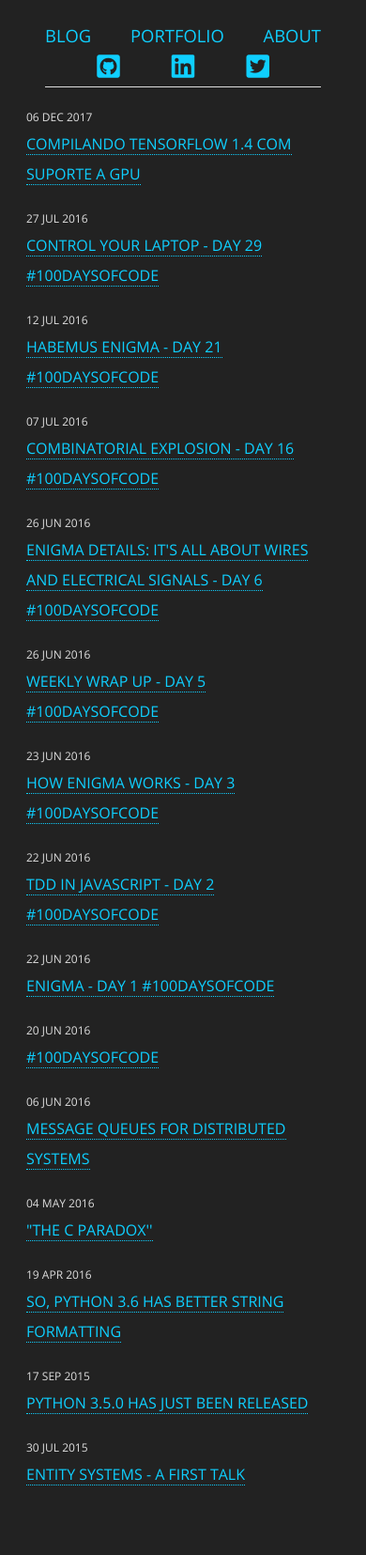
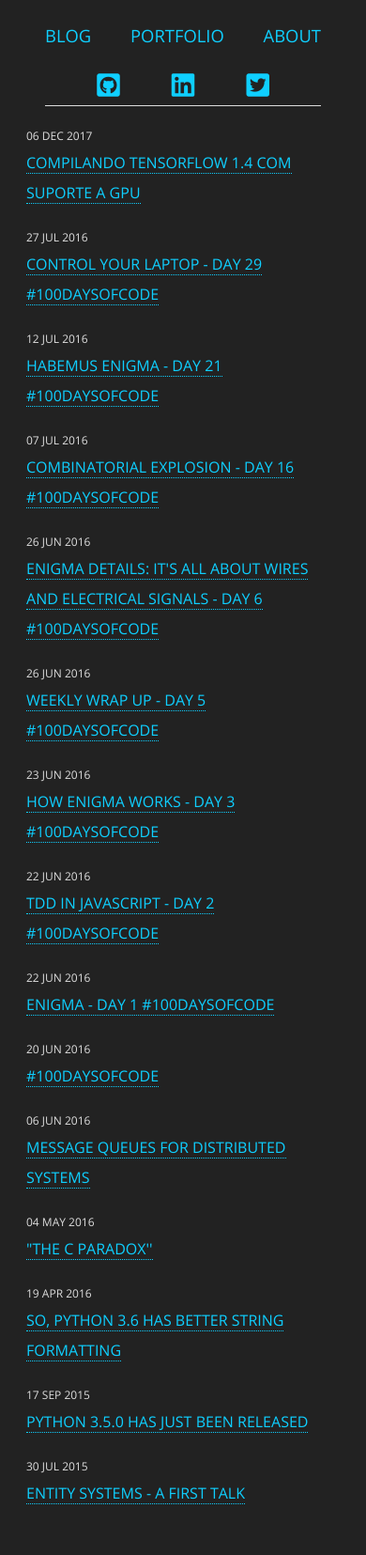
Before and after one commit to matheusportela/matheusportela.github.io, a Jekyll site: the page built from index.md, in a window 390 px wide. Shown: the whole page at 94% size. Built offline with Jekyll 4.4.1, drawn with Linux system fonts in a browser that asks for light colours.

Commit message:
Fix style for mobile

```diff
--- a/assets/css/main.css
+++ b/assets/css/main.css
@@ -134,6 +134,7 @@ li {
 .contact {
     display: flex;
     justify-content: space-evenly;
+    margin-top: 20px;
 }
 
 .contact a {
@@ -211,6 +212,7 @@ li {
 
     .contact {
         width: 10%;
+        margin-top: auto;
     }
 }
 
```
